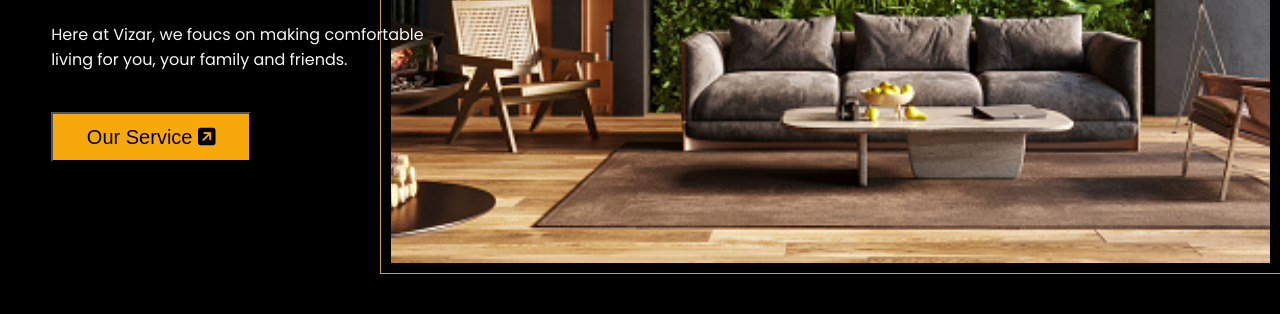
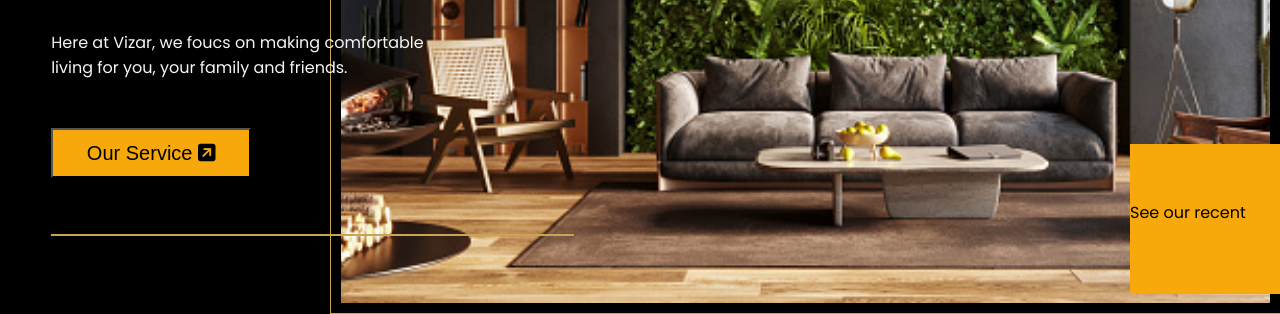
Before and after one commit to madhurimt/Design_Studio, a plain HTML site: page index.html in a window 1280 px wide. Shown: the part 520-834 px from the top of the page. Before the commit the page ends 800 px from the top, so only its background shows below. Drawn offline with Linux system fonts and the light colour scheme.

Commit message:
adding see-our-recent container

```diff
--- a/index.html
+++ b/index.html
@@ -40,6 +40,9 @@
         src="images/sample_interior_design.jpg"
         alt="living room interior design"
       />
+      <div class="recent_work">
+        <p>See our recent</p>
+      </div>
       <div class="text_styling">
         <h1>Build Your<br />Dream Home</h1>
         <p>
@@ -50,6 +53,7 @@
           Our Service
           <i class="fa-solid fa-square-arrow-up-right"></i>
         </button>
+        <div class="style_bottom_line"></div>
       </div>
     </main>
   </body>
--- a/style.css
+++ b/style.css
@@ -52,14 +52,13 @@ main{
 img{
     position:absolute;
     right:0;
-    top:10vh;
+    top:15vh;
     height:650px;
-    width:900px;
+    width:950px;
     object-fit: cover;
     padding:10px;
     border:1px solid #c9a356;
     border-right: none;
-
 }
 
 .text_styling{
@@ -78,7 +77,7 @@ h1{
 
 p{
     color:whitesmoke;
-    margin-top:6vh;
+    margin-top:7vh;
 }
 
 button{
@@ -86,6 +85,25 @@ button{
     height:50px;
     background-color: #f7a90c;
     color:#000;
-    margin-top:5vh;
+    margin-top:6vh;
     font-size:20px;
 }
+
+.style_bottom_line{
+    margin-top: 7vh;
+    width:78%;
+    border:1px solid #c9a356;
+}
+
+.recent_work{
+    width:150px;
+    height:150px;
+    background-color:#f7a90c;
+    position: absolute;
+    right:0;
+    top:75vh;
+}
+
+.recent_work p{
+    color: #000;
+}
```
